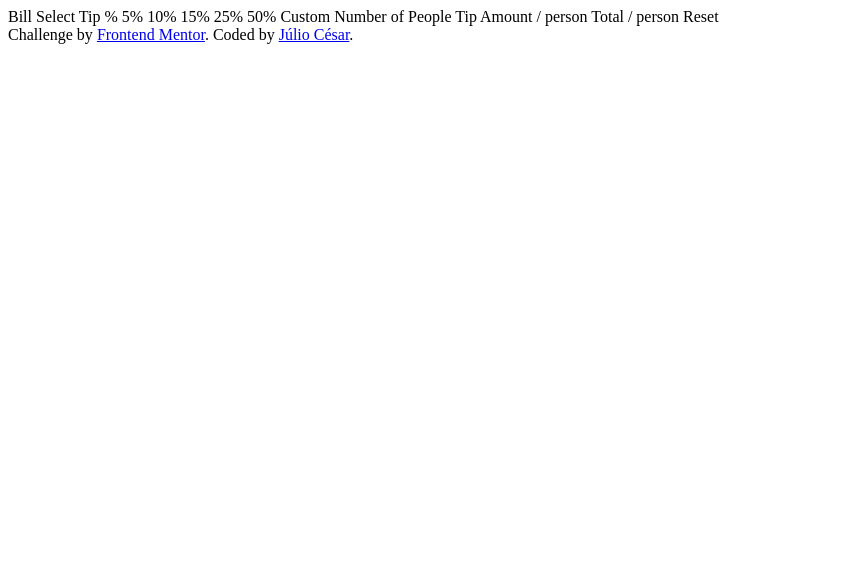
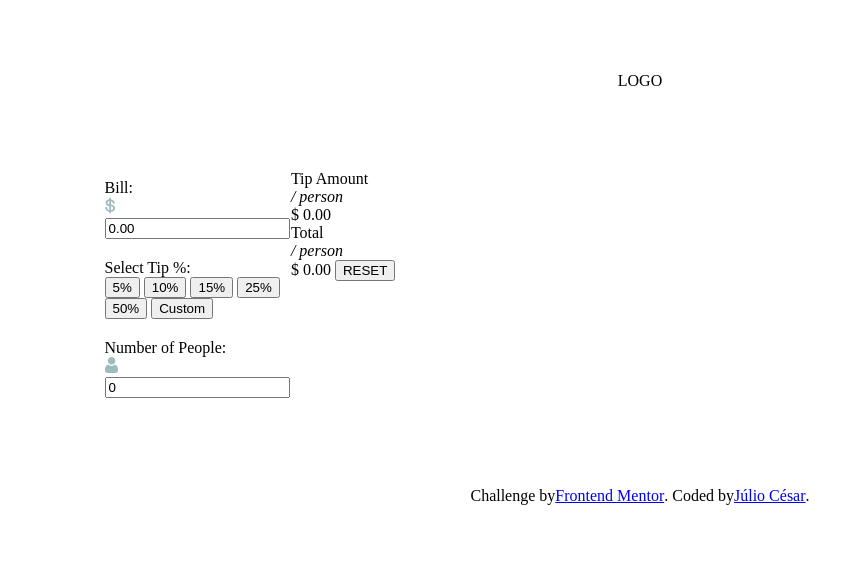
Before and after one commit to JulioCesar-X/tip-calculator-app, a plain HTML site: page index.html in a window 1280 px wide. Shown: the whole page, without its empty margins (0-858 px from the left). Drawn offline with Linux system fonts and the light colour scheme.

Commit message:
feat: structure of HTML in progress

```diff
--- a/index.html
+++ b/index.html
@@ -3,40 +3,98 @@
 <head>
   <meta charset="UTF-8">
   <meta name="viewport" content="width=device-width, initial-scale=1.0"> <!-- displays site properly based on user's device -->
+  <link rel="icon" type="image/png" sizes="32x32" href="./images/favicon-32x32.png">
+  <title>| Tip calculator app |</title>
+  <style>
+    footer{
+      display: flex;
+      justify-content: center;
+      margin-top: 5%;
+    }
+    header{
+      display: flex;
+      justify-content: center;
+    }
+    body{
+      padding: 5%;
+    }
+    div{
+      width: 50%;
+      }
+    p{
+      display: inline;
+      width: fit-content;
+    }
+    i{
+      display: block;
+      width: fit-content;
+    }
+    #main{
+      display: inline-flex;
+      padding: 2%;
+      margin-top: 5%;
+       }
+    #input-data{
+      display: block;
 
-  <link rel="icon" type="image/png" sizes="32x32" href="./images/favicon-32x32.png">
+    }
+    #output-data{
+      display: block;
 
-  <title>| Tip calculator app |</title>
-
-  <style>
+    }
+    label{
+      display: block;
+      width: fit-content;
+    }
+    .content{
+      padding: 5%;
+    }
 
   </style>
 </head>
 <body>
+  <header>LOGO</header>
+  <main id="main">
+    <div id="input-data">
+      <section class="content">
+        <label for="bill">Bill:</label>
+        <svg xmlns="http://www.w3.org/2000/svg" width="11" height="17">
+          <path fill="#9EBBBD"
+            d="M6.016 16.328v-1.464c1.232-.08 2.22-.444 2.964-1.092.744-.648 1.116-1.508 1.116-2.58v-.144c0-.992-.348-1.772-1.044-2.34-.696-.568-1.708-.932-3.036-1.092V4.184c.56.144 1.012.4 1.356.768.344.368.516.816.516 1.344v.288h1.824v-.432c0-.448-.088-.876-.264-1.284a3.783 3.783 0 00-.744-1.116A4.251 4.251 0 007.54 2.9a5.324 5.324 0 00-1.524-.492V.872H4.288V2.36a5.532 5.532 0 00-1.416.324c-.448.168-.84.392-1.176.672-.336.28-.604.616-.804 1.008-.2.392-.3.844-.3 1.356v.144c0 .96.316 1.708.948 2.244.632.536 1.548.884 2.748 1.044v3.912c-.704-.16-1.248-.472-1.632-.936-.384-.464-.576-1.08-.576-1.848v-.288H.256v.576c0 .464.08.924.24 1.38.16.456.404.88.732 1.272.328.392.744.728 1.248 1.008s1.108.476 1.812.588v1.512h1.728zM4.288 7.424c-.688-.128-1.164-.332-1.428-.612-.264-.28-.396-.644-.396-1.092 0-.464.176-.832.528-1.104.352-.272.784-.448 1.296-.528v3.336zm1.728 5.712V9.344c.768.128 1.328.328 1.68.6.352.272.528.688.528 1.248 0 .544-.196.984-.588 1.32-.392.336-.932.544-1.62.624z" />
+        </svg>
+        <input type="text" id="bill" name="bill" value="0.00">
+      </section>
+      <section class="content">
+        <label for="tip-select">Select Tip %:</label>
+        <button class="tip-value">5%</button>
+        <button class="tip-value">10%</button>
+        <button class="tip-value">15%</button>
+        <button class="tip-value">25%</button>
+        <button class="tip-value">50%</button>
+        <button class="tip-value">Custom</button>
+      </section>
+      <section class="content">
+        <label for="number-people">Number of People:</label>
+        <svg xmlns="http://www.w3.org/2000/svg" width="13" height="16">
+          <path fill="#9EBBBD"
+            d="M9.573 7.729c.406 0 .784.07 1.126.209.342.14.639.33.881.569.232.227.438.503.614.82a5.1 5.1 0 01.407.949c.097.312.178.654.242 1.016.062.359.105.699.126 1.011.02.307.031.624.031.945 0 .836-.259 1.512-.768 2.01-.504.492-1.17.742-1.98.742H2.748c-.81 0-1.477-.25-1.98-.742C.259 14.76 0 14.084 0 13.248c0-.322.01-.64.032-.945.02-.312.063-.652.126-1.01.063-.363.144-.705.242-1.017.1-.323.238-.643.407-.948.176-.318.382-.594.613-.821.243-.238.54-.43.882-.57.342-.138.72-.208 1.125-.208.16 0 .313.067.61.265.183.123.397.264.636.421.204.134.48.259.822.372.333.11.671.167 1.005.167a3.19 3.19 0 001.006-.167c.341-.113.618-.238.822-.372l.636-.42c.296-.2.45-.266.61-.266zM6.598 0C7.63 0 8.522.38 9.252 1.129s1.1 1.666 1.1 2.724c0 1.06-.37 1.976-1.1 2.725-.73.75-1.623 1.13-2.654 1.13-1.03 0-1.924-.38-2.653-1.13-.73-.749-1.1-1.666-1.1-2.725 0-1.058.37-1.975 1.1-2.724C4.675.379 5.567 0 6.598 0z" />
+        </svg>
+        <input type="number" id="number-people" name="number-people" value="0">
+      </section>
+    </div>
 
-  Bill
+    <div id="output-data">
+     <section>
+        <label for="tip-amount">Tip Amount<i>/ person</i></label><p id="tip-amount">$ 0.00</p><label for="total">Total
+        <i>/ person</i></label><p>$ 0.00</p>
+        <button id="reset">RESET</button>
+      </section>
+    </div>
 
-  Select Tip %
-  5%
-  10%
-  15%
-  25%
-  50%
-  Custom
-
-  Number of People
-
-  Tip Amount
-  / person
-
-  Total
-  / person
-
-  Reset
-
-  <div class="attribution">
+  </main>
+  <footer>
     Challenge by <a href="https://www.frontendmentor.io?ref=challenge" target="_blank">Frontend Mentor</a>.
     Coded by <a href="#">Júlio César</a>.
-  </div>
+  </footer>
 </body>
 </html>
```
